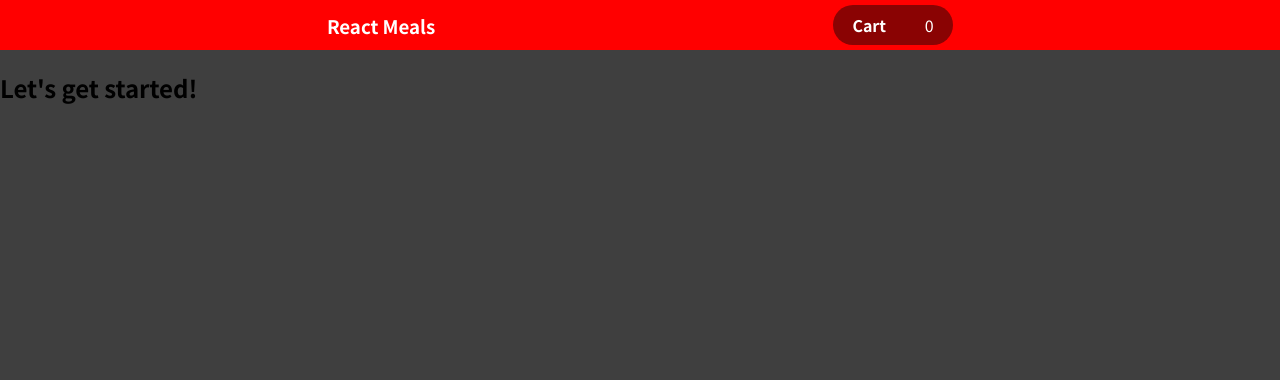
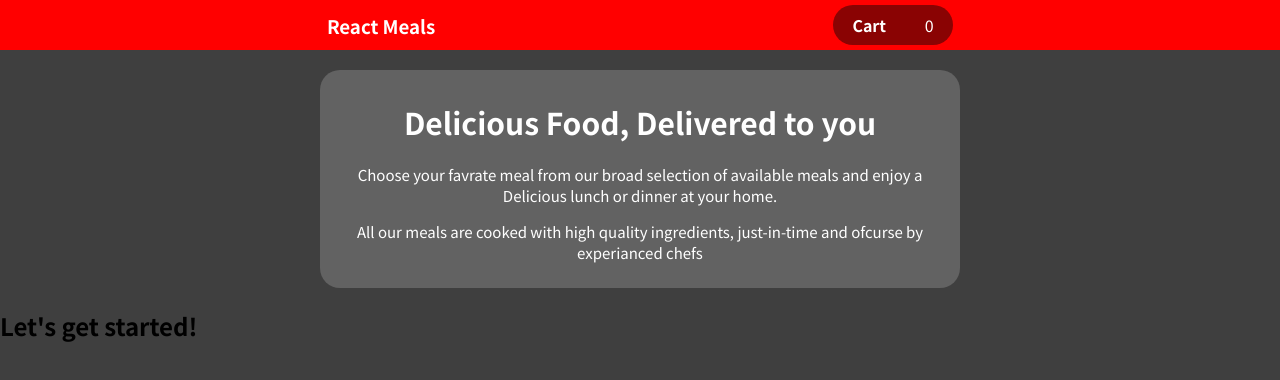
Before and after one commit to abhay-singhchauhan/react-meals-app, a React (Create React App) app: page / in a window 1280 px wide. Shown: the top 380 px of the page. Built offline with nearby package versions, Linux system fonts and the light colour scheme.

Commit message:
added the overlay

```diff
--- a/src/App.js
+++ b/src/App.js
@@ -1,10 +1,12 @@
 import React from "react";
 import Header from "./components/Layout/Header";
+import Modal from "./components/Layout/Modal";
 
 function App() {
   return (
     <div>
       <Header></Header>
+      <Modal></Modal>
       <h2>Let's get started!</h2>
     </div>
   );
--- /dev/null
+++ b/src/components/Layout/Modal.css
@@ -0,0 +1,11 @@
+.mainModal {
+  background-color: rgb(98, 98, 98);
+  width: 50%;
+  margin: auto;
+  border-radius: 20px;
+  padding: 10px;
+  text-align: center;
+  color: white;
+  margin-top: 20px;
+  font-size: 15px;
+}
--- /dev/null
+++ b/src/components/Layout/Modal.js
@@ -0,0 +1,18 @@
+import "./Modal.css";
+
+const Modal = () => {
+  return (
+    <div className="mainModal">
+      <h1>Delicious Food, Delivered to you</h1>
+      <p>
+        Choose your favrate meal from our broad selection of available meals and
+        enjoy a Delicious lunch or dinner at your home.{" "}
+      </p>
+      <p>
+        All our meals are cooked with high quality ingredients, just-in-time and
+        ofcurse by experianced chefs
+      </p>
+    </div>
+  );
+};
+export default Modal;
```
